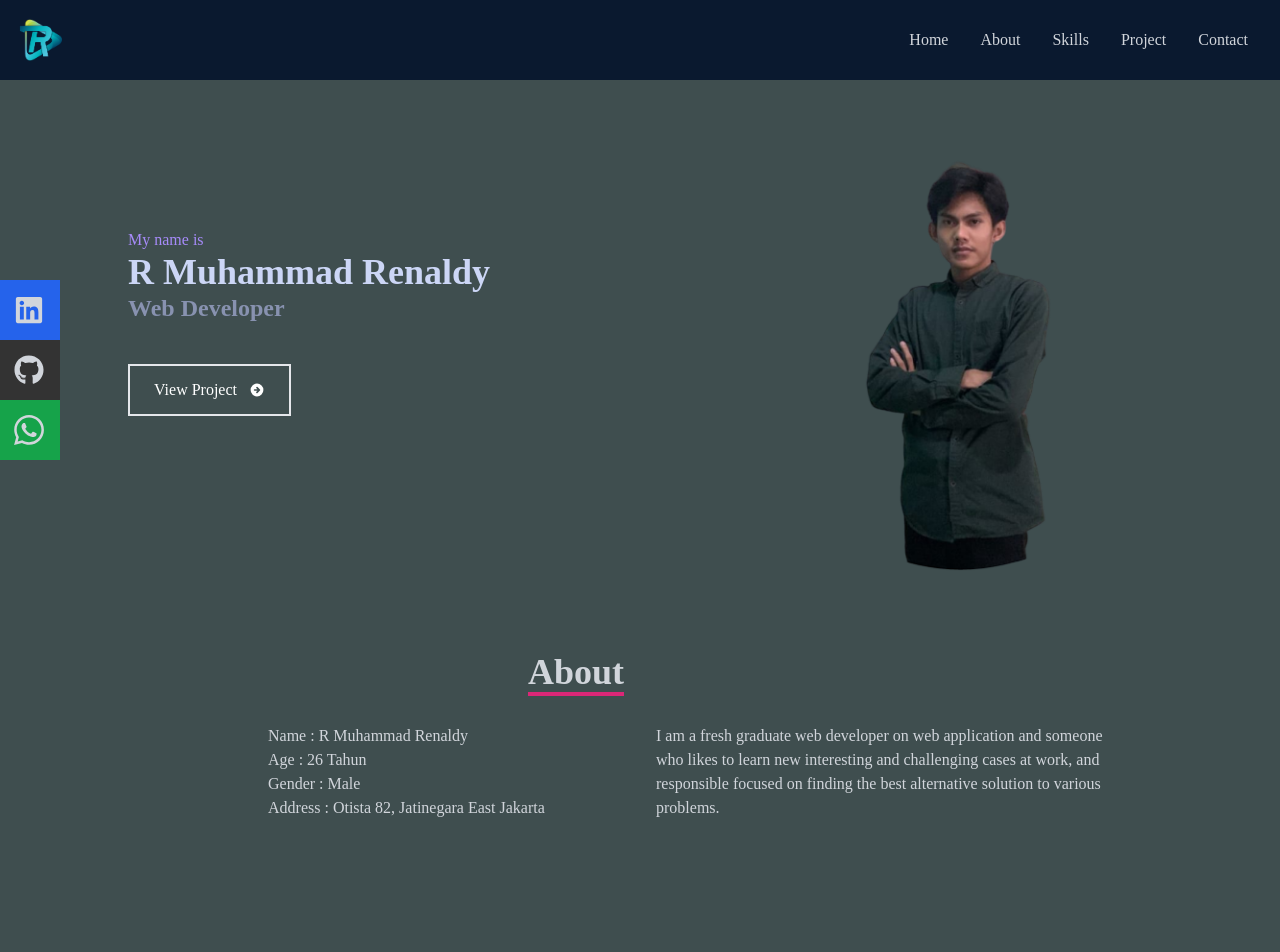
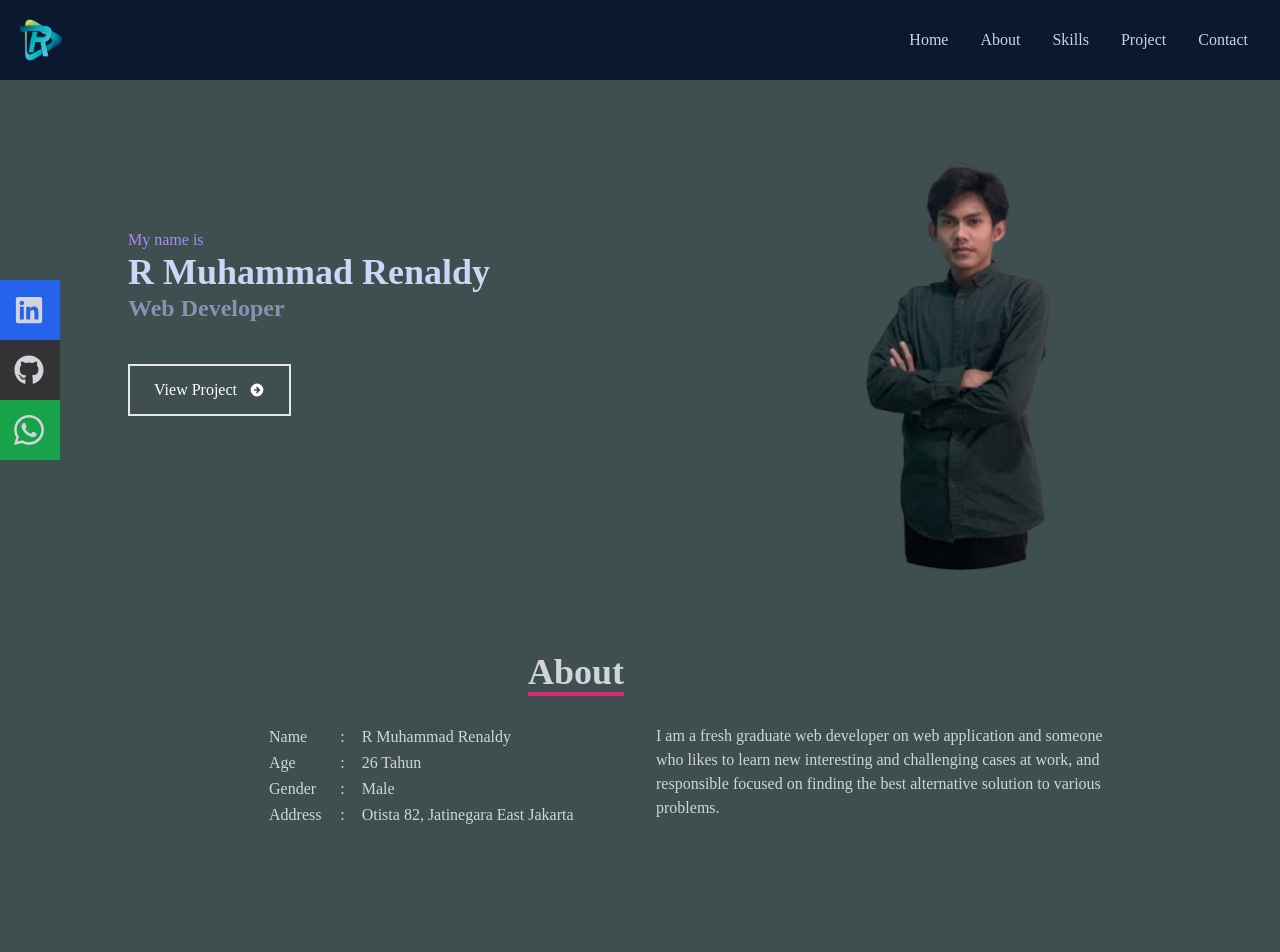
Before and after one commit to muhammadRenaldy9/portfolio-reactjs3, a React (Create React App) app: page / in a window 1280 px wide. Shown: the top 952 px of the page. Built offline with nearby package versions, Linux system fonts and the light colour scheme; the HTML template or start-up script is replaced by a standard one.

Commit message:
rev table

```diff
--- a/src/components/About.js
+++ b/src/components/About.js
@@ -14,10 +14,33 @@ const About = () => {
           </div>
           <div className='max-w-[1000px] w-full grid sm:grid-cols-2 gap-8 px-4'>
             <div className='lg:pl-28'>
-              <p>Name :  R Muhammad Renaldy</p>
-              <p>Age : 26 Tahun</p>
-              <p>Gender :  Male</p>
-              <p>Address :  Otista 82, Jatinegara East Jakarta</p>
+                <table rules="rows">
+                    <tr>
+                        <td class="pr-8">Name</td>
+                        <td class="">:</td>
+                        <td class="pl-4">R Muhammad Renaldy</td>
+                    </tr>
+                    <tr>
+                        <td class="">Age</td>
+                        <td class="">:</td>
+                        <td class="pl-4">26 Tahun</td>
+                    </tr>
+                    <tr>
+                        <td class="">Gender</td>
+                        <td class="">:</td>
+                        <td class="pl-4">Male</td>
+                    </tr>
+                    <tr>
+                        <td class="">Address</td>
+                        <td class="">:</td>
+                        <td class="pl-4">Otista 82, Jatinegara East Jakarta</td>
+                    </tr>
+                    <tr>
+                        <td class=""></td>
+                        <td class=""></td>
+                        <td class="pl-4"></td>
+                    </tr>
+                </table>
             </div>
             <div>
               <p>I am a fresh graduate web developer on web application and
```
